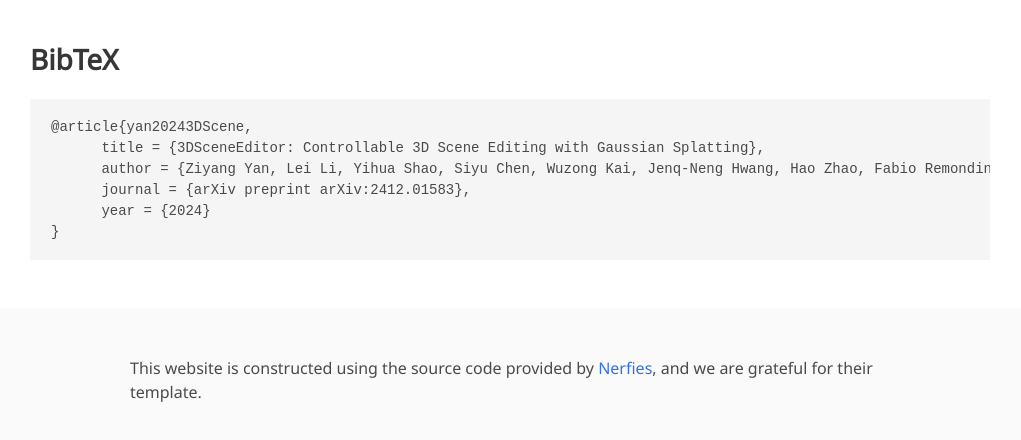
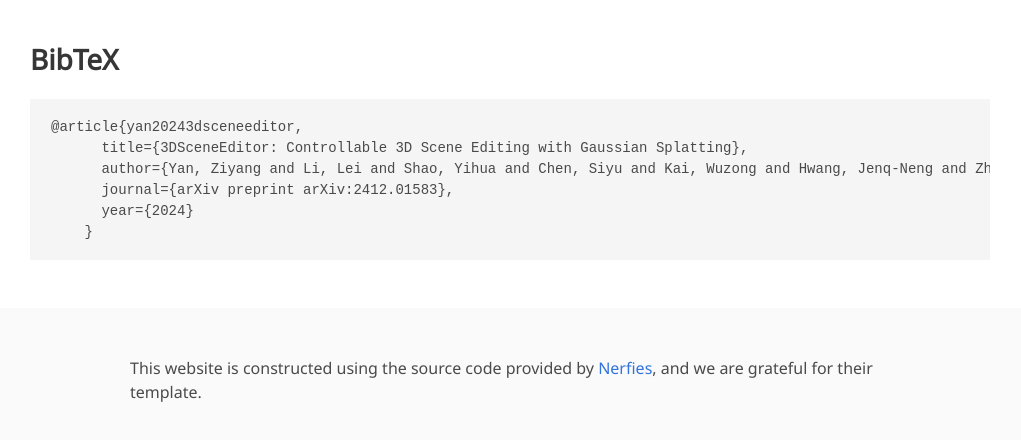
Before and after one commit to ZiyangYan/3DSceneEditor, a plain HTML site: page index.html in a window 1280 px wide. Shown: the part 2785-3225 px from the top of the page, without its empty margins (130-1151 px from the left). Drawn offline with nearby package versions, Linux system fonts and the light colour scheme; some icons are missing; a web font is replaced by a local one.

Commit message:
update citation

```diff
--- a/index.html
+++ b/index.html
@@ -538,12 +538,12 @@
 <section class="section" id="BibTeX">
   <div class="container is-max-desktop content">
     <h2 class="title">BibTeX</h2>
-    <pre><code>@article{yan20243DScene,
-      title = {3DSceneEditor: Controllable 3D Scene Editing with Gaussian Splatting},
-      author = {Ziyang Yan, Lei Li, Yihua Shao, Siyu Chen, Wuzong Kai, Jenq-Neng Hwang, Hao Zhao, Fabio Remondino},
-      journal = {arXiv preprint arXiv:2412.01583},
-      year = {2024}
-}</code></pre>
+    <pre><code>@article{yan20243dsceneeditor,
+      title={3DSceneEditor: Controllable 3D Scene Editing with Gaussian Splatting},
+      author={Yan, Ziyang and Li, Lei and Shao, Yihua and Chen, Siyu and Kai, Wuzong and Hwang, Jenq-Neng and Zhao, Hao and Remondino, Fabio},
+      journal={arXiv preprint arXiv:2412.01583},
+      year={2024}
+    }</code></pre>
   </div>
 </section>
 
```
Also changed, not shown: 1 other file.
